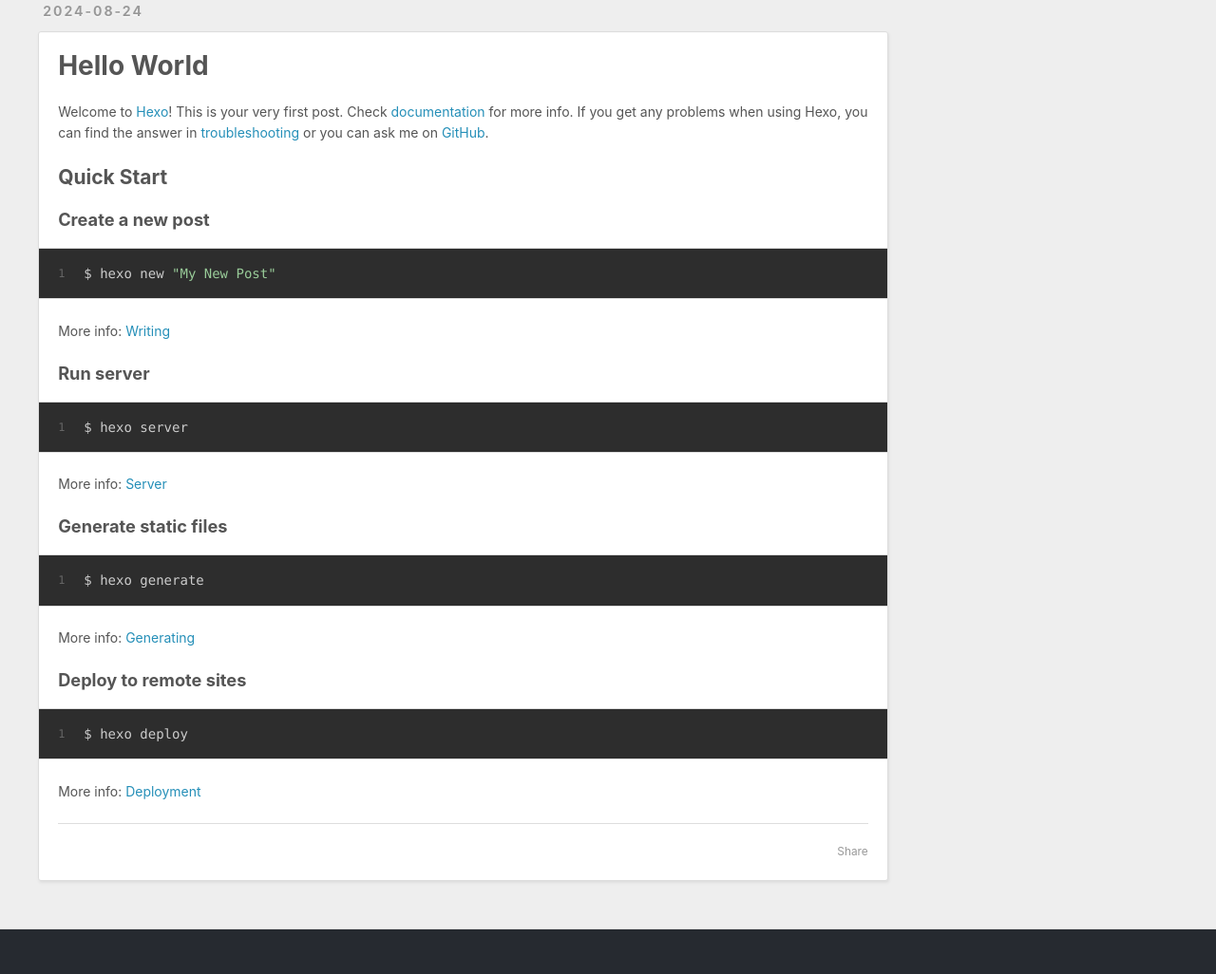
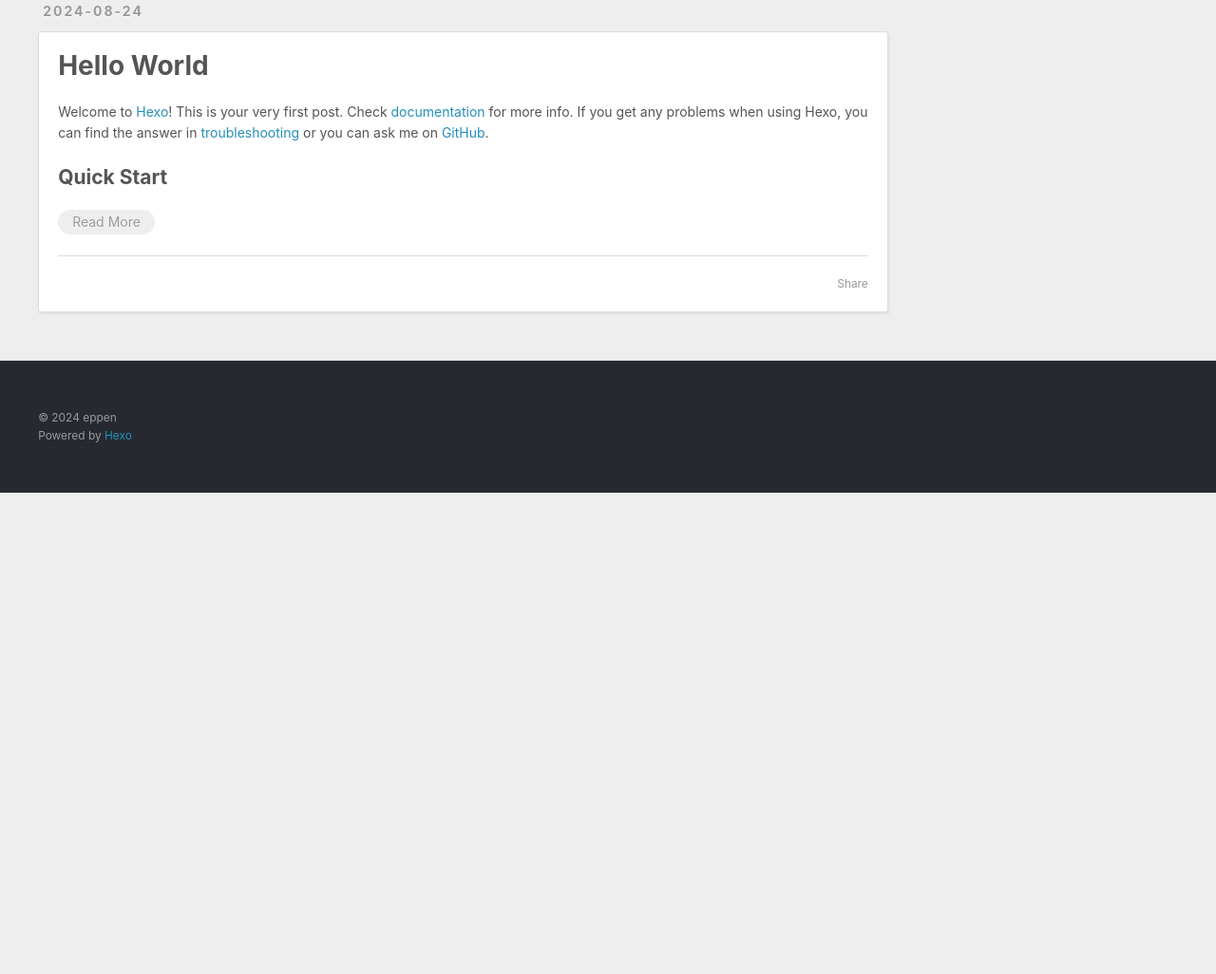
Before and after one commit to eppen/blog, a plain HTML site: page index.html in a window 1280 px wide. Shown: the part 719-1745 px from the top of the page at 95% size. After the commit the page ends 1238 px from the top, so only its background shows below. Drawn offline with Linux system fonts and the light colour scheme.

Commit message:
Site updated: 2024-08-25 02:26:55

```diff
--- a/index.html
+++ b/index.html
@@ -137,18 +137,11 @@
     <div class="e-content article-entry" itemprop="articleBody">
 
         <p>Welcome to <a target="_blank" rel="noopener" href="https://hexo.io/">Hexo</a>! This is your very first post. Check <a target="_blank" rel="noopener" href="https://hexo.io/docs/">documentation</a> for more info. If you get any problems when using Hexo, you can find the answer in <a target="_blank" rel="noopener" href="https://hexo.io/docs/troubleshooting.html">troubleshooting</a> or you can ask me on <a target="_blank" rel="noopener" href="https://github.com/hexojs/hexo/issues">GitHub</a>.</p>
-<h2 id="Quick-Start"><a href="#Quick-Start" class="headerlink" title="Quick Start"></a>Quick Start</h2><h3 id="Create-a-new-post"><a href="#Create-a-new-post" class="headerlink" title="Create a new post"></a>Create a new post</h3><figure class="highlight bash"><table><tr><td class="gutter"><pre><span class="line">1</span><br></pre></td><td class="code"><pre><span class="line">$ hexo new <span class="string">&quot;My New Post&quot;</span></span><br></pre></td></tr></table></figure>
+<h2 id="Quick-Start"><a href="#Quick-Start" class="headerlink" title="Quick Start"></a>Quick Start</h2>
 
-<p>More info: <a target="_blank" rel="noopener" href="https://hexo.io/docs/writing.html">Writing</a></p>
-<h3 id="Run-server"><a href="#Run-server" class="headerlink" title="Run server"></a>Run server</h3><figure class="highlight bash"><table><tr><td class="gutter"><pre><span class="line">1</span><br></pre></td><td class="code"><pre><span class="line">$ hexo server</span><br></pre></td></tr></table></figure>
-
-<p>More info: <a target="_blank" rel="noopener" href="https://hexo.io/docs/server.html">Server</a></p>
-<h3 id="Generate-static-files"><a href="#Generate-static-files" class="headerlink" title="Generate static files"></a>Generate static files</h3><figure class="highlight bash"><table><tr><td class="gutter"><pre><span class="line">1</span><br></pre></td><td class="code"><pre><span class="line">$ hexo generate</span><br></pre></td></tr></table></figure>
-
-<p>More info: <a target="_blank" rel="noopener" href="https://hexo.io/docs/generating.html">Generating</a></p>
-<h3 id="Deploy-to-remote-sites"><a href="#Deploy-to-remote-sites" class="headerlink" title="Deploy to remote sites"></a>Deploy to remote sites</h3><figure class="highlight bash"><table><tr><td class="gutter"><pre><span class="line">1</span><br></pre></td><td class="code"><pre><span class="line">$ hexo deploy</span><br></pre></td></tr></table></figure>
-
-<p>More info: <a target="_blank" rel="noopener" href="https://hexo.io/docs/one-command-deployment.html">Deployment</a></p>
+          <p class="article-more-link">
+            <a href="/blog/2024/08/24/hello-world/#more">Read More</a>
+          </p>
 
 
     </div>
--- a/search.xml
+++ b/search.xml
@@ -4,7 +4,9 @@
     <title>Hello World</title>
     <url>/blog/2024/08/24/hello-world/</url>
     <content><![CDATA[<p>Welcome to <a href="https://hexo.io/">Hexo</a>! This is your very first post. Check <a href="https://hexo.io/docs/">documentation</a> for more info. If you get any problems when using Hexo, you can find the answer in <a href="https://hexo.io/docs/troubleshooting.html">troubleshooting</a> or you can ask me on <a href="https://github.com/hexojs/hexo/issues">GitHub</a>.</p>
-<h2 id="Quick-Start"><a href="#Quick-Start" class="headerlink" title="Quick Start"></a>Quick Start</h2><h3 id="Create-a-new-post"><a href="#Create-a-new-post" class="headerlink" title="Create a new post"></a>Create a new post</h3><figure class="highlight bash"><table><tr><td class="code"><pre><span class="line">$ hexo new <span class="string">&quot;My New Post&quot;</span></span><br></pre></td></tr></table></figure>
+<h2 id="Quick-Start"><a href="#Quick-Start" class="headerlink" title="Quick Start"></a>Quick Start</h2><span id="more"></span>
+
+<h3 id="Create-a-new-post"><a href="#Create-a-new-post" class="headerlink" title="Create a new post"></a>Create a new post</h3><figure class="highlight bash"><table><tr><td class="code"><pre><span class="line">$ hexo new <span class="string">&quot;My New Post&quot;</span></span><br></pre></td></tr></table></figure>
 
 <p>More info: <a href="https://hexo.io/docs/writing.html">Writing</a></p>
 <h3 id="Run-server"><a href="#Run-server" class="headerlink" title="Run server"></a>Run server</h3><figure class="highlight bash"><table><tr><td class="code"><pre><span class="line">$ hexo server</span><br></pre></td></tr></table></figure>
```
Also changed, not shown: 2024/08/24/hello-world/index.html (+4 -2 lines).
